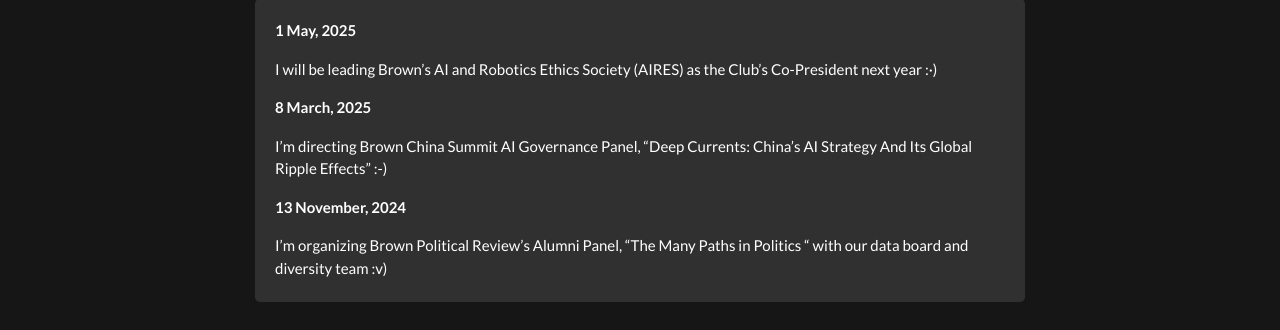
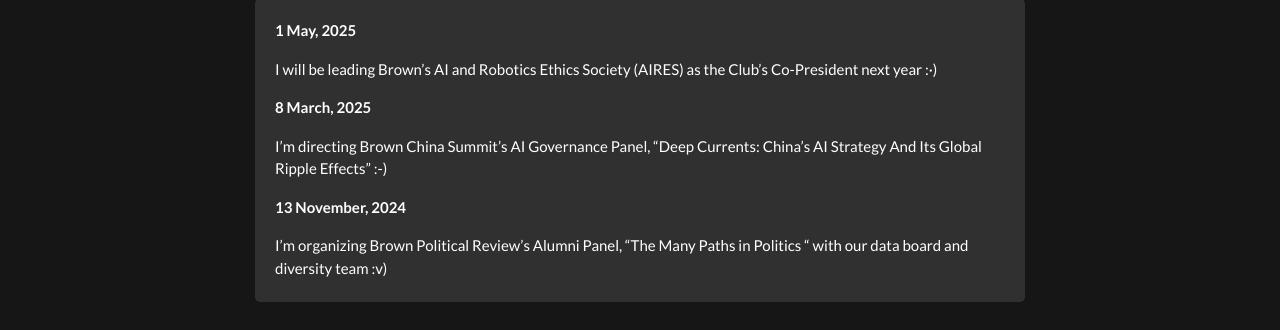
Before and after one commit to jiayiw005/jiayiw005.github.io, a Jekyll site: the page built from _pages/updates.md, in a window 1280 px wide. Shown: the part 167-497 px from the top of the page. Built offline with Jekyll 4.4.1, drawn with Linux system fonts in a browser that asks for light colours; nearby versions of some CDN libraries; a style sheet for code colours, icons or effects is not loaded.

Commit message:
summer updates

```diff
--- a/_data/news.yml
+++ b/_data/news.yml
@@ -2,7 +2,7 @@
   headline: "I will be leading Brown's AI and Robotics Ethics Society (AIRES) as the Club's Co-President next year :·)"
 
 - date: 8 March, 2025
-  headline: "I'm directing Brown China Summit AI Governance Panel, \"Deep Currents: China's AI Strategy And Its Global Ripple Effects\" :-)"
+  headline: "I'm directing Brown China Summit's AI Governance Panel, \"Deep Currents: China's AI Strategy And Its Global Ripple Effects\" :-)"
 
 - date: 13 November, 2024
   headline: "I'm organizing Brown Political Review's Alumni Panel, \"The Many Paths in Politics \" with our data board and diversity team :v)"
```
